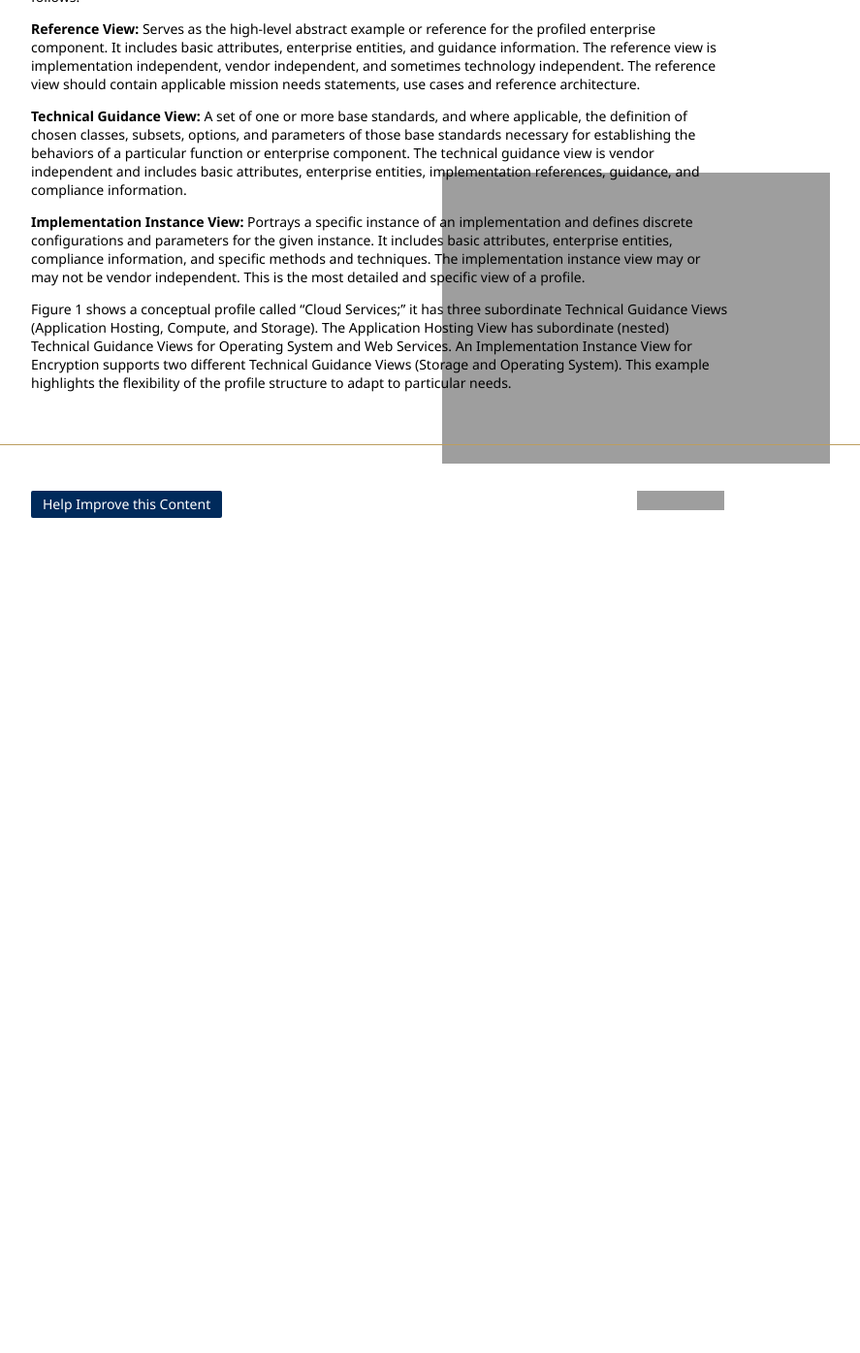
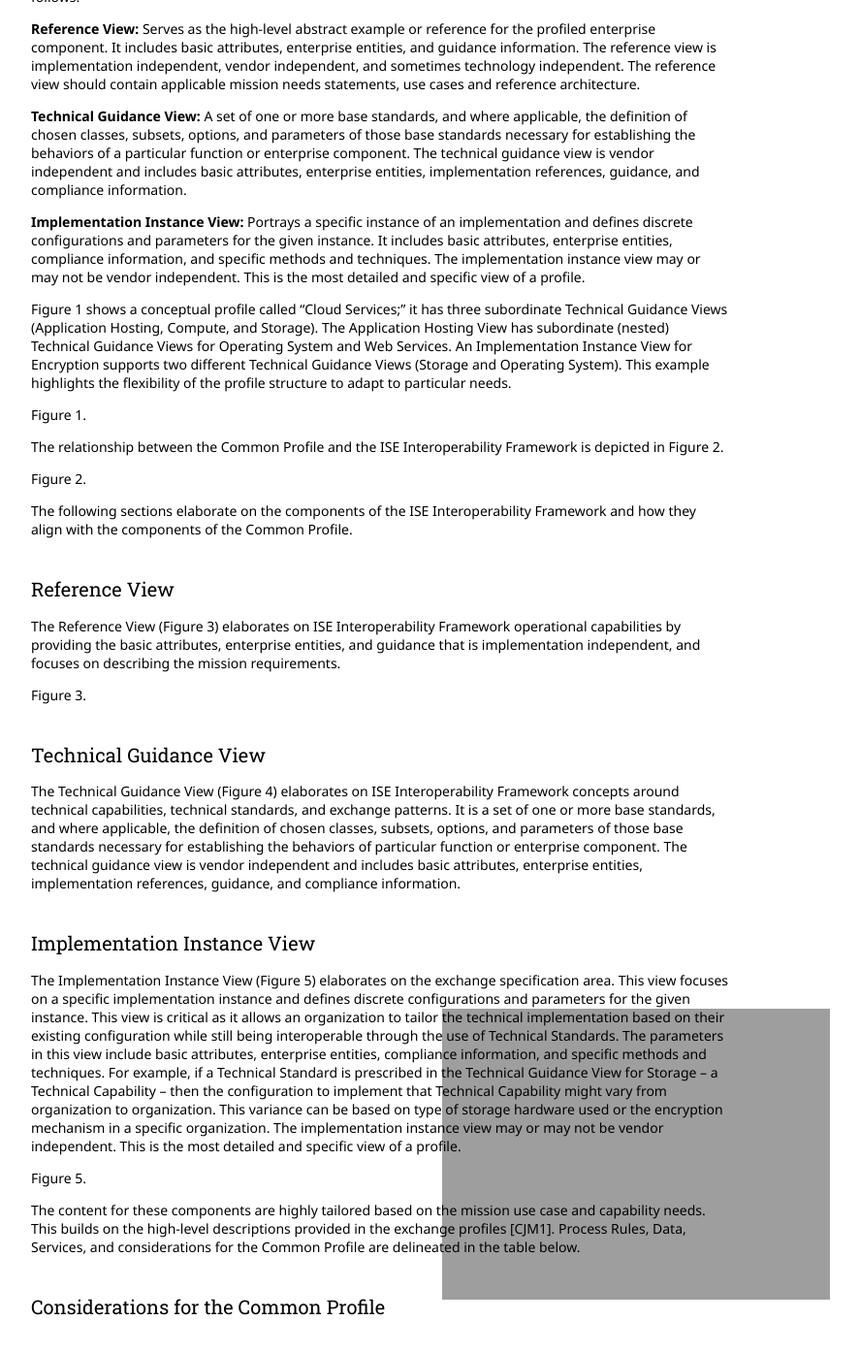
Before and after one commit to Project-Interoperability/project-interoperability.github.io, a Jekyll site: the page built from common-profile.md, in a window 1280 px wide and 1400 px high, scrolled down 705 px. Shown: the top 1395 px of the window at 97% size, without its empty margins (248-1135 px from the left). Built offline with Jekyll 4.4.1, drawn with Linux system fonts in a browser that asks for light colours; nearby versions of some CDN libraries; before the commit the page ends 1281 px from its top, so only the background shows below that; grey boxes are pictures that could not be loaded.

Commit message:
Update common-profile.md

```diff
--- a/common-profile.md
+++ b/common-profile.md
@@ -21,3 +21,31 @@ The Common Profile contains three views that are used to identify the mission or
 **Implementation Instance View:** Portrays a specific instance of an implementation and defines discrete configurations and parameters for the given instance. It includes basic attributes, enterprise entities, compliance information, and specific methods and techniques. The implementation instance view may or may not be vendor independent. This is the most detailed and specific view of a profile.
 
 Figure 1 shows a conceptual profile called "Cloud Services;" it has three subordinate Technical Guidance Views (Application Hosting, Compute, and Storage). The Application Hosting View has subordinate (nested) Technical Guidance Views for Operating System and Web Services. An Implementation Instance View for Encryption supports two different Technical Guidance Views (Storage and Operating System). This example highlights the flexibility of the profile structure to adapt to particular needs.
+
+Figure 1.
+
+The relationship between the Common Profile and the ISE Interoperability Framework is depicted in Figure 2.
+
+Figure 2.
+
+The following sections elaborate on the components of the ISE Interoperability Framework and how they align with the components of the Common Profile.
+
+## Reference View
+
+The Reference View (Figure 3) elaborates on ISE Interoperability Framework operational capabilities by providing the basic attributes, enterprise entities, and guidance that is implementation independent, and focuses on describing the mission requirements.
+
+Figure 3.
+
+## Technical Guidance View
+
+The Technical Guidance View (Figure 4) elaborates on ISE Interoperability Framework concepts around technical capabilities, technical standards, and exchange patterns. It is a set of one or more base standards, and where applicable, the definition of chosen classes, subsets, options, and parameters of those base standards necessary for establishing the behaviors of particular function or enterprise component. The technical guidance view is vendor independent and includes basic attributes, enterprise entities, implementation references, guidance, and compliance information.
+
+## Implementation Instance View
+
+The Implementation Instance View (Figure 5) elaborates on the exchange specification area. This view focuses on a specific implementation instance and defines discrete configurations and parameters for the given instance. This view is critical as it allows an organization to tailor the technical implementation based on their existing configuration while still being interoperable through the use of Technical Standards. The parameters in this view include basic attributes, enterprise entities, compliance information, and specific methods and techniques. For example, if a Technical Standard is prescribed in the Technical Guidance View for Storage – a Technical Capability – then the configuration to implement that Technical Capability might vary from organization to organization. This variance can be based on type of storage hardware used or the encryption mechanism in a specific organization. The implementation instance view may or may not be vendor independent. This is the most detailed and specific view of a profile.
+
+Figure 5.
+
+The content for these components are highly tailored based on the mission use case and capability needs. This builds on the high-level descriptions provided in the exchange profiles [CJM1]. Process Rules, Data, Services, and considerations for the Common Profile are delineated in the table below.
+
+## Considerations for the Common Profile
```
